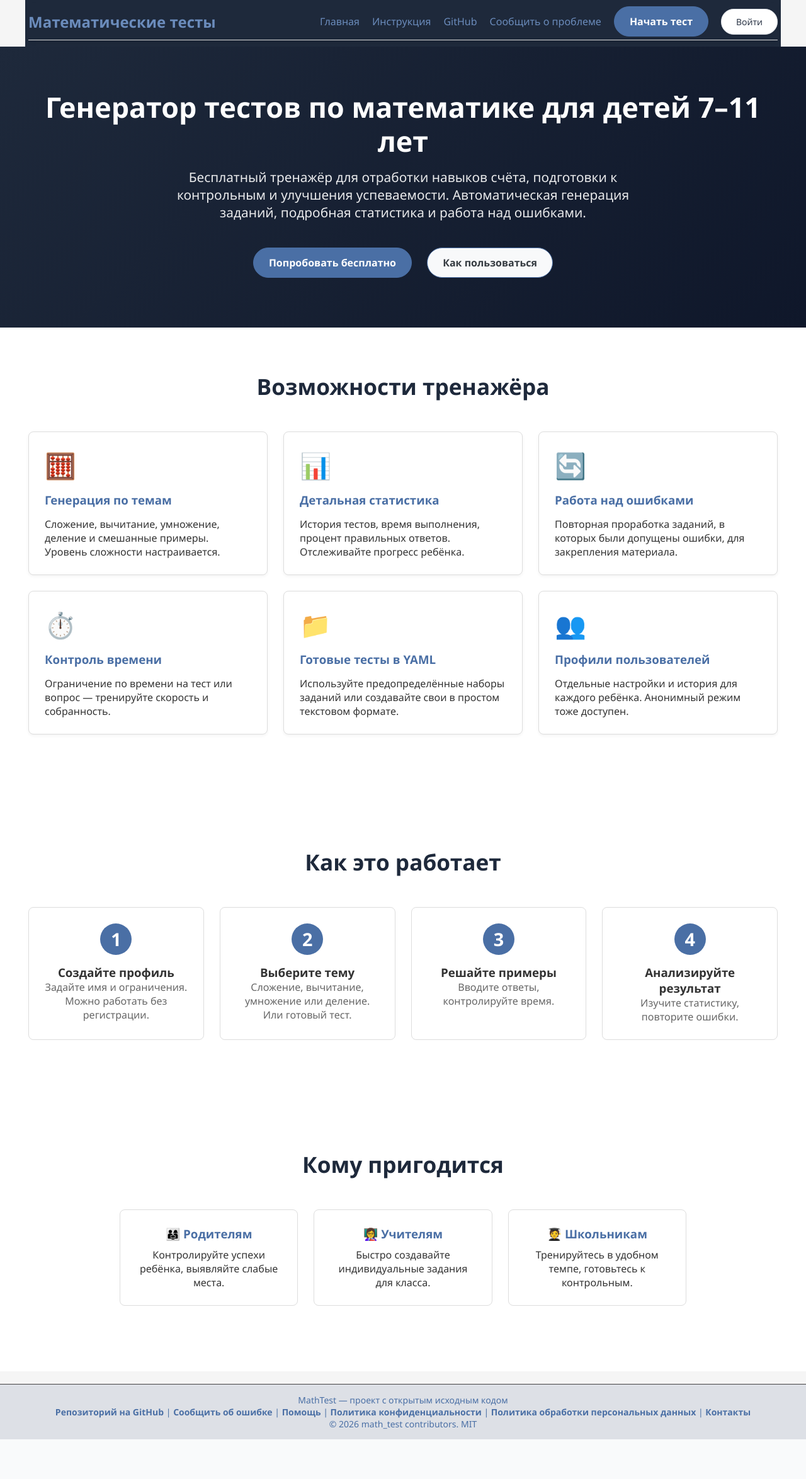
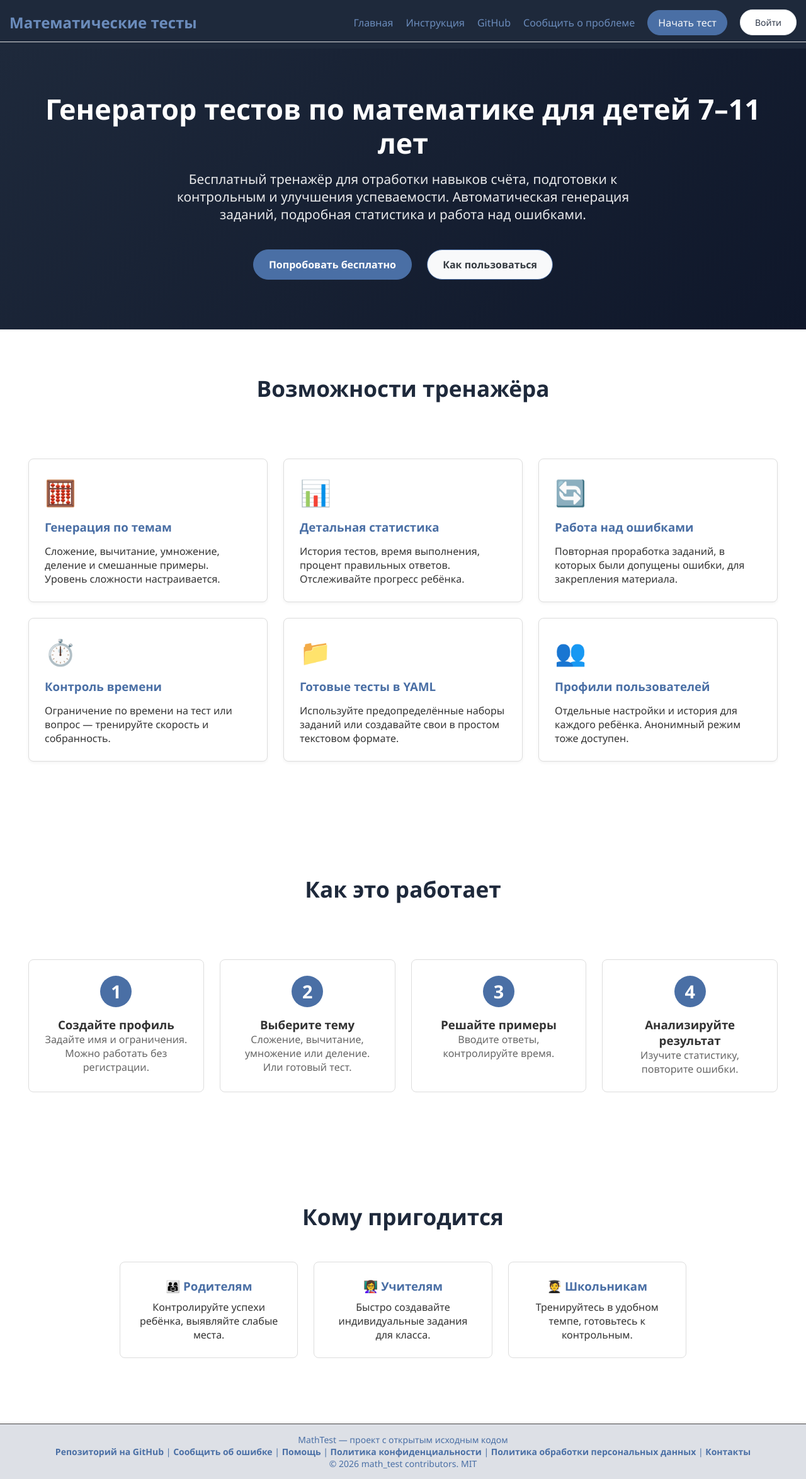
Before and after one commit to kasmirov/math_test, a Flask app: page / in a window 1280 px wide. Shown: the whole page at 63% size. Before the commit the page ends 2285 px from the top, so only its background shows below. Run offline with Flask 3, Linux system fonts and the light colour scheme.

Commit message:
Fix index page style

```diff
--- a/server/css/style.css
+++ b/server/css/style.css
@@ -16,15 +16,46 @@
     font-family: 'Segoe UI', Tahoma, Geneva, Verdana, sans-serif;
 }
 
+html, body {
+    height: 100%;
+    margin: 0;
+    padding: 0;
+}
+
 body {
+    display: flex;
+    flex-direction: column;
+    min-height: 100vh;
     background-color: #f5f5f5;
     color: #333;
+}
+
+main {
+    flex: 1 0 auto;
+    margin-top: 0;
 }
 
 .container {
     max-width: 1200px;
     margin: 0 auto;
     padding: 5px;
+    width: 100%;
+    flex: 1 0 auto;
+    display: flex;
+    flex-direction: column;
+}
+
+.container2 {
+    margin: unset;
+	margin-bottom: 0px;
+    padding: 5px 15px 10px;
+    width: 100%;
+    display: flex;
+    flex-direction: unset;
+	justify-content: space-between;
+	align-items: center;
+	border-bottom: 1px solid #ddd;
+    flex-wrap: wrap;
 }
 
 /* Header Styles */
@@ -32,18 +63,48 @@ header {
     display: flex;
     justify-content: space-between;
     align-items: center;
-    padding: 5px 0;
+    padding: 10px 0;
     border-bottom: 1px solid #ddd;
-    margin-bottom: 5px;
+    margin-bottom: 20px;
+    flex-wrap: wrap;
+}
+
+/* Nav bar */
+.main-nav {
+    display: flex;
+    gap: 20px;
+    align-items: center;
+}
+
+.main-nav a {
+    color: var(--secondary-color);
+    text-decoration: none;
+    font-weight: 500;
+}
+
+.main-nav a:hover {
+    text-decoration: underline;
+}
+
+.main-nav .btn {
+    margin: 0;
+    padding: 8px 16px;
+    color: var(--light-color);
+}
+
+@media (max-width: 768px) {
+    header {
+        flex-direction: column;
+        gap: 10px;
+    }
 }
 
 /* Footer Styles */
 footer {
+    flex-shrink: 0;
     background-color: var(--footer-color);
     color: var(--primary-color);
     padding: 10px 0;
-    margin-top: 20px;
-    margin-bottom: 0px;
     text-align: center;
     border-top: 1px solid #444;
     font-family: 'Segoe UI', Tahoma, Geneva, Verdana, sans-serif;
@@ -75,14 +136,6 @@ a:hover {
 }
 
 .user-menu-container {
-    display: flex;
-    justify-content: flex-end;
-    align-items: right;
-
-    font-family: 'Segoe UI', Tahoma, Geneva, Verdana, sans-serif;
-}
-
-.menu-container {
     display: flex;
     justify-content: flex-end;
     align-items: right;
--- a/server/templates/index.html
+++ b/server/templates/index.html
@@ -23,6 +23,7 @@
         header {
             background-color: #1e293b;
             color: white;
+            /*
             box-shadow: 0 4px 6px -1px rgba(0,0,0,0.1);
             display: flex;
             justify-content: space-between;
@@ -30,6 +31,7 @@
             padding: 5px 0;
             border-bottom: 1px solid #ddd;
             margin-bottom: 5px;
+            */
         }
         .hero {
             background: linear-gradient(135deg, #1e293b, #0f172a);
@@ -138,29 +140,25 @@
         /* Адаптация для мобильных */
         @media (max-width: 768px) {
             .hero h1 { font-size: 2rem; }
-            header { flex-direction: column; gap: 15px; }
         }
     </style>
 </head>
 <body>
-    <div class="container" style="background-color: #1e293b; max-width: stretch;">
-        <header>
-            <div class="logo" id="pageTitle">Математические тесты</div>
-            <div class="menu-container">
-                <nav class="nav-links" style="display: flex; gap: 20px; align-items: center;">
-                    <a href="/" style="color: var(--secondary-color); text-decoration: none; font-weight: 500;">Главная</a>
-                    <a href="/help" style="color: var(--secondary-color); text-decoration: none; font-weight: 500;">Инструкция</a>
-                    <a href="https://github.com/kasmirov/math_test" target="_blank" rel="noopener" style="color: var(--secondary-color); text-decoration: none; font-weight: 500;">GitHub</a>
-                    <a href="https://github.com/kasmirov/math_test/issues" target="_blank" rel="noopener" style="color: var(--secondary-color); text-decoration: none; font-weight: 500;">Сообщить о проблеме</a>
-                    <a href="/app" class="btn" style="margin: 0;">Начать тест</a>
+    <header style="background-color: #1e293b; margin-bottom: -1px;">
+        <div class="container2">
+            <div class="logo" id="pageTitle" style="flex-shrink: 0;">Математические тесты</div>
+            <nav class="main-nav">
+                <a href="/">Главная</a>
+                <a href="/help">Инструкция</a>
+                <a href="https://github.com/kasmirov/math_test" target="_blank" rel="noopener">GitHub</a>
+                <a href="https://github.com/kasmirov/math_test/issues" target="_blank" rel="noopener">Сообщить о проблеме</a>
+                <a href="/app" class="btn">Начать тест</a>
                 <div class="user-menu-container" id="newMenu">
                     <!-- Виджет будет вставлен здесь -->
                 </div>
             </nav>
         </div>
     </header>
-    </div>
-
 
     <main>
         <section class="hero">
@@ -258,6 +256,7 @@
             </div>
         </section>
     </main>
+
     <div id="footer-placeholder"></div>
     <script src="js/account-widget.js"></script>
     <script src="js/index.js"></script>
```
Also changed, not shown: server/templates/help.html (+11 -16 lines). Lines whose indentation alone changed are shown as unchanged.
